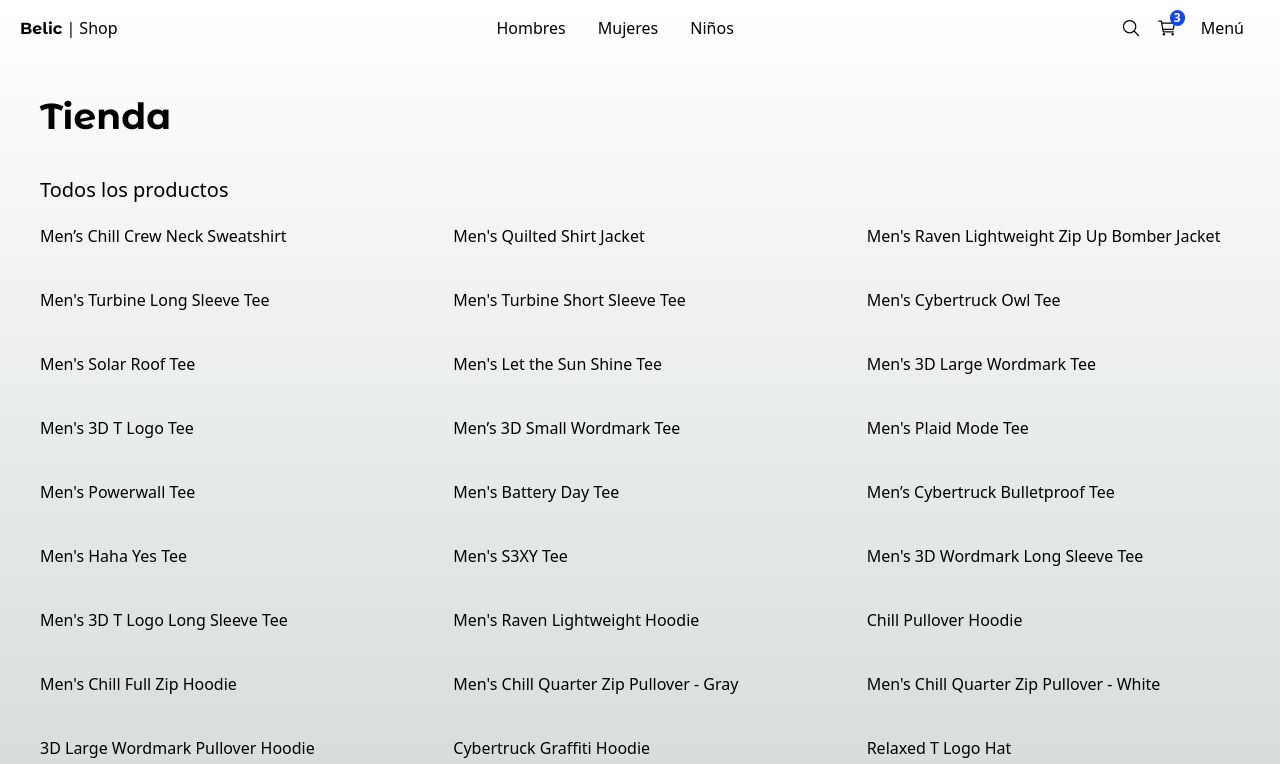
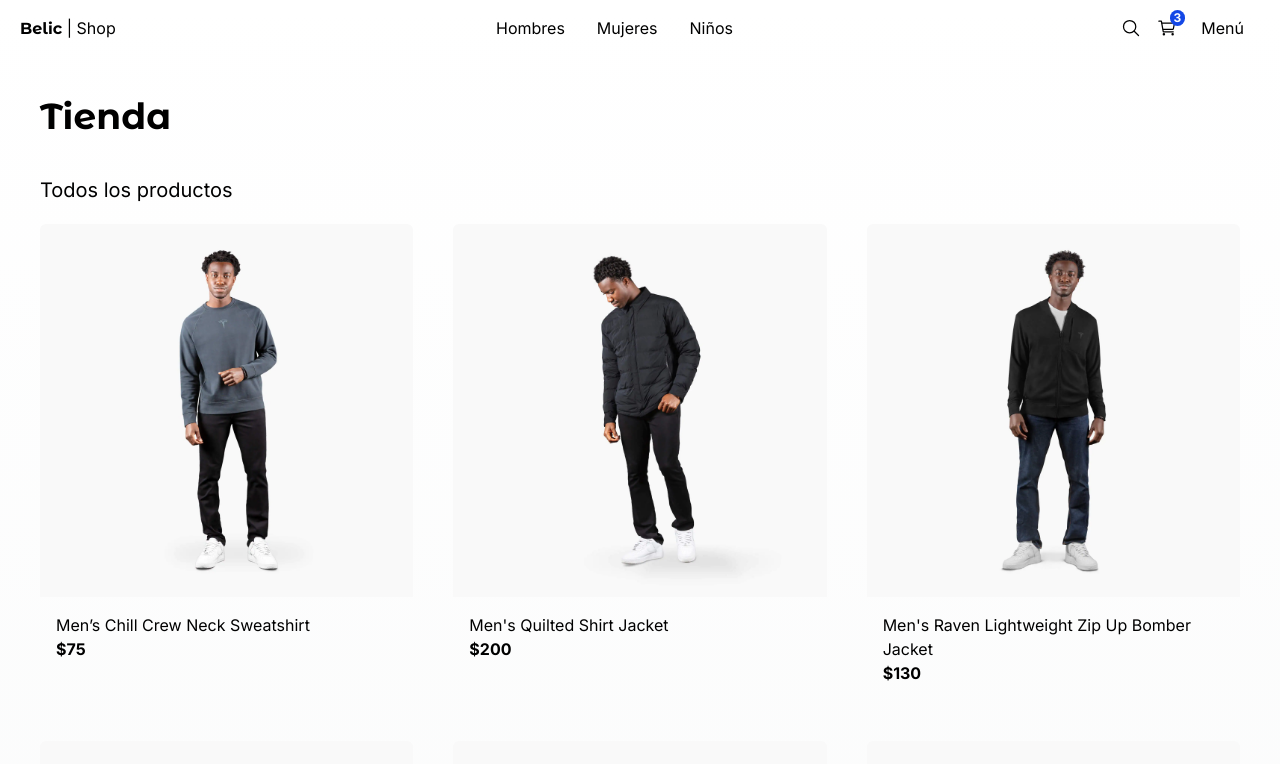
Before and after one commit to sazukeR/belic-shop, a Next.js app: page / in a window 1280 px wide. Shown: the top 764 px of the page. Built offline with nearby package versions, Linux system fonts and the light colour scheme.

Commit message:
Add product item

```diff
--- a/src/app/(shop)/layout.tsx
+++ b/src/app/(shop)/layout.tsx
@@ -1,4 +1,4 @@
-import TopMenu from "@/components/ui/top-menu/TopMenu";
+import { TopMenu } from "@/components";
 
 export default function ShopLayout({
  children,
@@ -6,7 +6,7 @@
  children: React.ReactNode;
 }) {
  return (
-  <main className="min-h-screen ">
+  <main className="min-h-screen">
    <TopMenu />
 
    <div className="px-5 md:px-10">{children}</div>
--- a/src/app/(shop)/product/[slug]/page.tsx
+++ b/src/app/(shop)/product/[slug]/page.tsx
@@ -1,7 +1,7 @@
 export default function ProductByIdPage() {
  return (
   <div>
-   <h1>Hello Page</h1>
+   <h1>Product single Page</h1>
   </div>
  );
 }
--- a/src/app/layout.tsx
+++ b/src/app/layout.tsx
@@ -1,6 +1,6 @@
 import type { Metadata } from "next";
 
-import { inter, titleFont } from "@/config/fonts";
+import { inter } from "@/config/fonts";
 
 import "./globals.css";
 
@@ -11,11 +11,8 @@
 
 export default function RootLayout({ children }: LayoutProps<"/">) {
  return (
-  <html
-   lang="en"
-   className={`${inter.variable}  ${titleFont.variable} h-full antialiased`}
-  >
-   <body className="min-h-full flex flex-col">{children}</body>
+  <html>
+   <body className={inter.className}>{children}</body>
   </html>
  );
 }
--- a/src/components/products/product-grid/ProductGrid.tsx
+++ b/src/components/products/product-grid/ProductGrid.tsx
@@ -1,4 +1,5 @@
 import { Product } from "@/interfaces";
+import { ProductGridItem } from "./ProductGridItem";
 
 interface Props {
  products: Product[];
@@ -8,7 +9,7 @@
  return (
   <div className="grid grid-cols-2 sm:grid-cols-3 gap-10 mb-10">
    {products.map((product) => (
-    <span key={product.slug}> {product.title}</span>
+    <ProductGridItem key={product.slug} product={product} />
    ))}
   </div>
  );
--- /dev/null
+++ b/src/components/products/product-grid/ProductGridItem.tsx
@@ -0,0 +1,30 @@
+import { Product } from "@/interfaces";
+import Image from "next/image";
+import Link from "next/link";
+
+interface Props {
+ product: Product;
+}
+
+export const ProductGridItem = ({ product }: Props) => {
+ return (
+  <div className="rounded-md overflow-hidden fade-in">
+   <Link className="hover:text-blue-600" href={`/product/${product.slug}`}>
+    <Image
+     src={`/products/${product.images[0]}`}
+     alt={product.title}
+     className="w-full object-cover"
+     width={500}
+     height={500}
+    />
+   </Link>
+
+   <div className="p-4 flex flex-col">
+    <Link className="hover:text-blue-600" href={`/product/${product.slug}`}>
+     {product.title}
+    </Link>
+    <span className="font-bold">${product.price}</span>
+   </div>
+  </div>
+ );
+};
--- a/src/components/ui/top-menu/TopMenu.tsx
+++ b/src/components/ui/top-menu/TopMenu.tsx
@@ -3,7 +3,7 @@
 
 import { IoSearchOutline, IoCartOutline } from "react-icons/io5";
 
-export default function TopMenu() {
+export const TopMenu = () => {
  return (
   <nav className="flex justify-between px-5 items-center w-full">
    {/* logo */}
@@ -59,4 +59,4 @@
    </div>
   </nav>
  );
-}
+};
```
